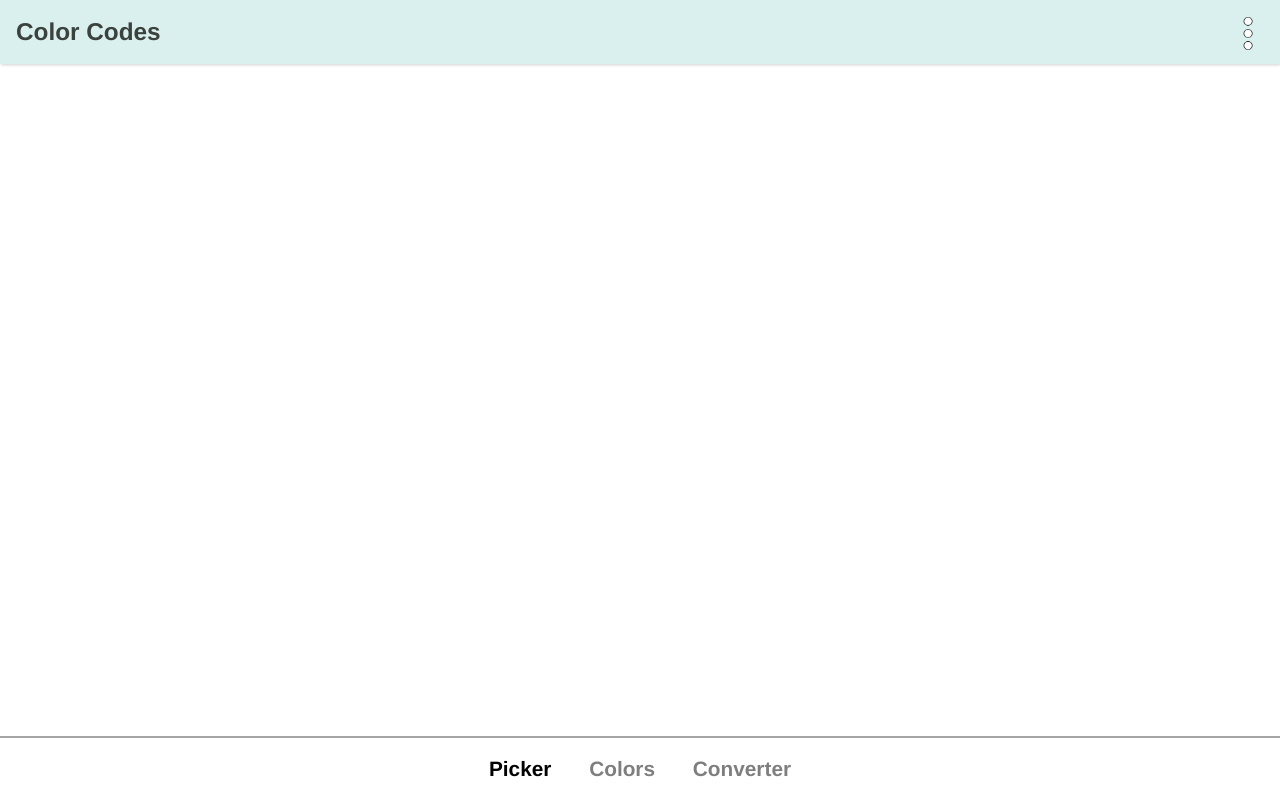
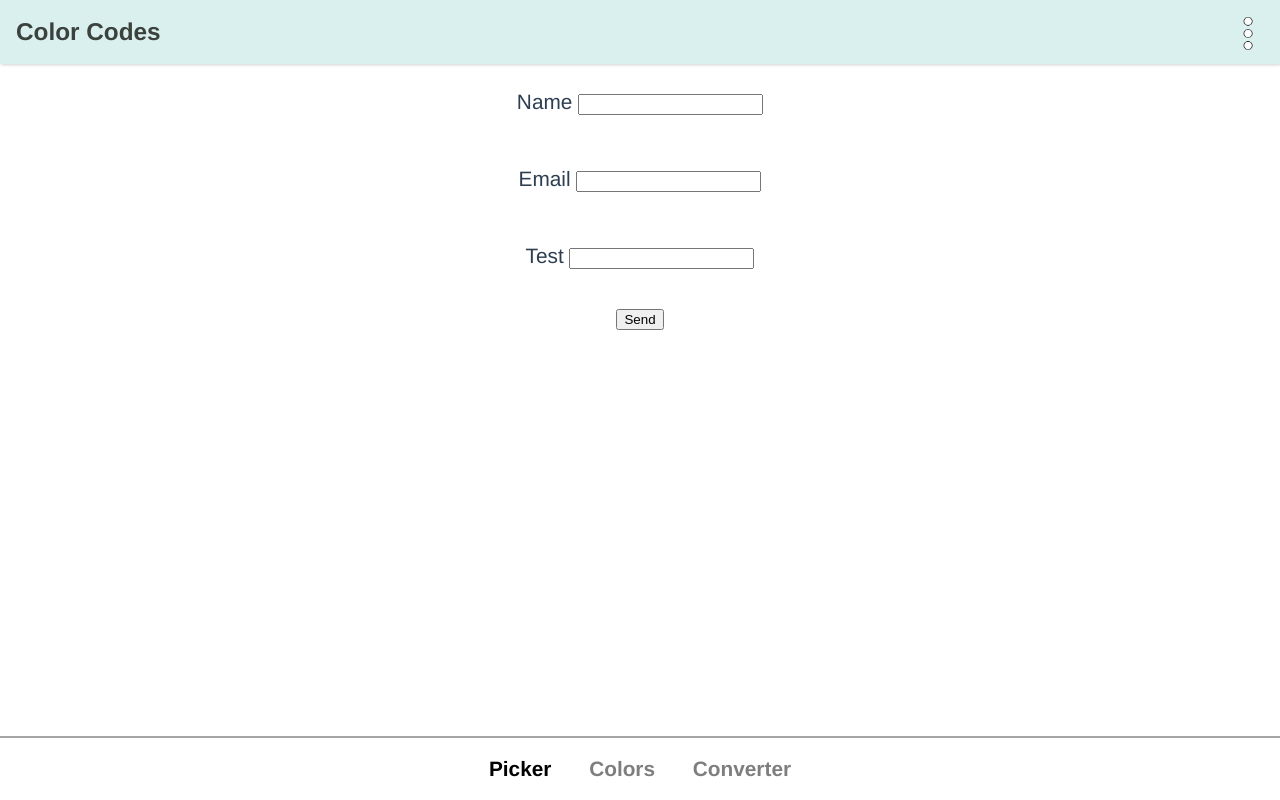
Before and after one commit to Julianlau1998/Color-Codes, a Vue app: page /Test2505 in a window 1280 px wide. Built offline with nearby package versions, Linux system fonts and the light colour scheme; what vue2-touch-events would draw is missing.

Commit message:
test form

```diff
--- a/src/router/index.js
+++ b/src/router/index.js
@@ -1,6 +1,7 @@
 import Vue from 'vue'
 import VueRouter from 'vue-router'
 import Home from '../views/Home.vue'
+import Test from '../views/Test.vue'
 
 Vue.use(VueRouter)
 
@@ -9,6 +10,11 @@ const routes = [
     path: '/',
     name: 'Home',
     component: Home
+  },
+  {
+    path: '/Test2505',
+    name: 'Test',
+    component: Test
   }
 ]
 
--- /dev/null
+++ b/src/views/Test.vue
@@ -0,0 +1,27 @@
+<template>
+  <form name="contact" netlify>
+      <br><br><br>
+    <p>
+        <label>Name <input type="text" name="name" /></label>
+    </p>
+    <p>
+        <label>Email <input type="email" name="email" /></label>
+    </p>
+    <p>
+        <label>Test <input type="text" name="text" /></label>
+    </p>
+    <p>
+        <button type="submit">Send</button>
+    </p>
+  </form>
+</template>
+
+<script>
+export default {
+
+}
+</script>
+
+<style>
+
+</style>
```
